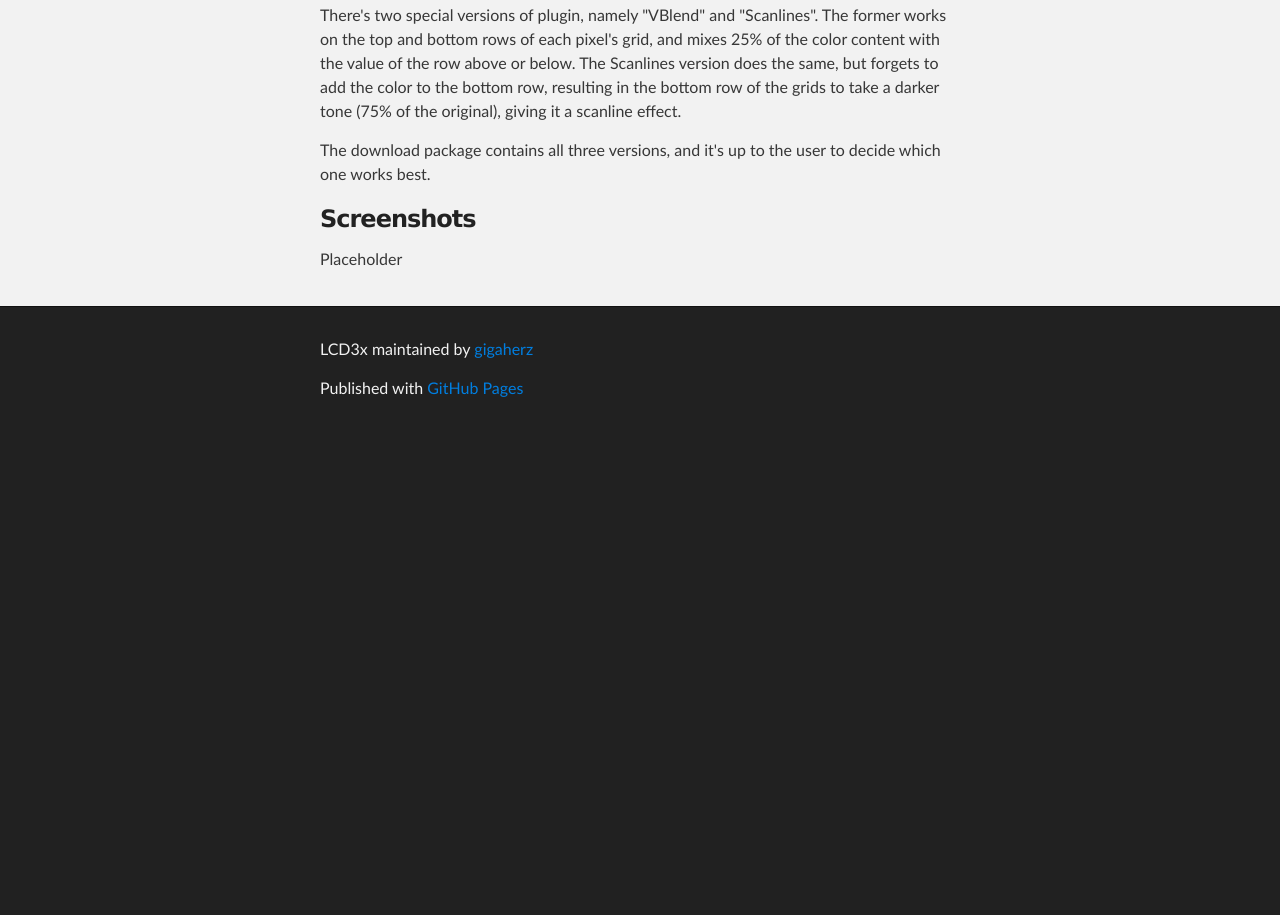
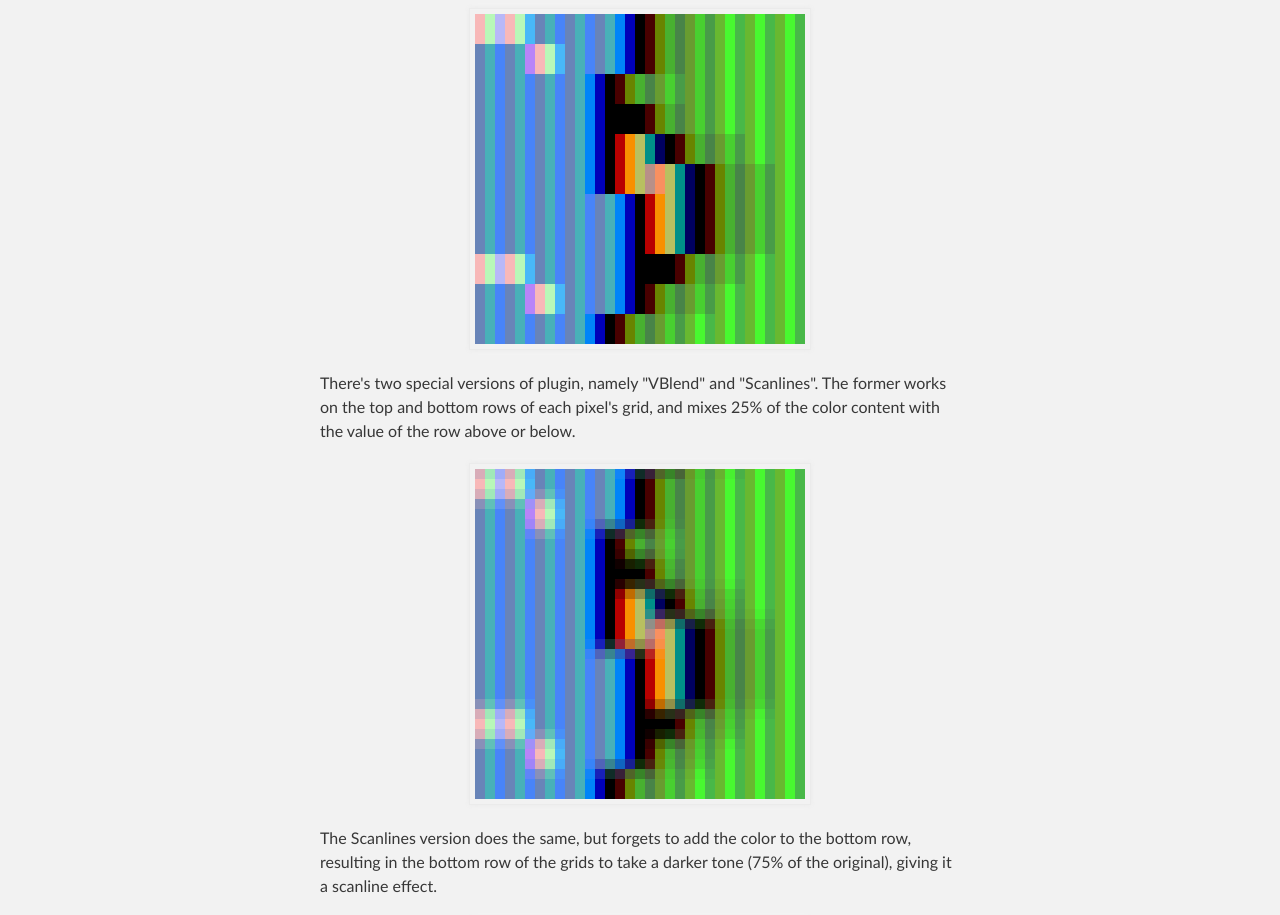
Before and after one commit to gigaherz/lcd3x, a plain HTML site: page index.html in a window 1280 px wide. Shown: the part 634-1549 px from the top of the page. Before the commit the page ends 1069 px from the top, so only its background shows below. Drawn offline with Linux system fonts and the light colour scheme.

Commit message:
Added screenshots to the page.

```diff
--- a/index.html
+++ b/index.html
@@ -41,13 +41,32 @@
 
 <p>Because just taking the component results in a loss of 66% of the brightness, the current code takes also 75% of the other color components. This results in a total of a 83% of the original brightness, but it loses 75% of the effect's depth. This 75% value was chosen empirically because it seemed the best balance between brightness and effect depth.</p>
 
-<p>There's two special versions of plugin, namely "VBlend" and "Scanlines". The former works on the top and bottom rows of each pixel's grid, and mixes 25% of the color content with the value of the row above or below. The Scanlines version does the same, but forgets to add the color to the bottom row, resulting in the bottom row of the grids to take a darker tone (75% of the original), giving it a scanline effect.</p>
+<p class="imgContainer"><img src="images/lcd3x_normal_close.png" alt="LCD3x Filter, Normal version" /></p>
+
+<p>There's two special versions of plugin, namely "VBlend" and "Scanlines". The former works on the top and bottom rows of each pixel's grid, and mixes 25% of the color content with the value of the row above or below.</p>
+
+<p class="imgContainer"><img src="images/lcd3x_vblend_close.png" alt="LCD3x Filter, Normal version" /></p>
+
+<p>The Scanlines version does the same, but forgets to add the color to the bottom row, resulting in the bottom row of the grids to take a darker tone (75% of the original), giving it a scanline effect.</p>
+
+<p class="imgContainer"><img src="images/lcd3x_scanlines_close.png" alt="LCD3x Filter, Normal version" /></p>
 
 <p>The download package contains all three versions, and it's up to the user to decide which one works best.</p>
 
 <h3>Screenshots</h3>
 
-<p>Placeholder</p>
+<p class="imgContainer"><img src="images/lcd3x_normal.png" alt="LCD3x Filter, Normal version" /><br/>
+LCD3x Filter, Normal version
+</p>
+
+<p class="imgContainer"><img src="images/lcd3x_vblend.png" alt="LCD3x Filter, VBlend version" /><br/>
+LCD3x Filter, Normal version
+</p>
+
+<p class="imgContainer"><img src="images/lcd3x_scanlines.png" alt="LCD3x Filter, Scanlines version" /><br/>
+LCD3x Filter, Normal version
+</p>
+
       </section>
     </div>
 
--- a/stylesheets/stylesheet.css
+++ b/stylesheets/stylesheet.css
@@ -146,10 +146,12 @@ strong {
 img {
   position: relative;
   margin: 0 auto;
-  max-width: 739px;
   padding: 5px;
   margin: 10px 0 10px 0;
   border: 1px solid #ebebeb;
+
+  margin-left: 0px auto;
+  margin-right: 0px auto;
 
   box-shadow: 0 0 5px #ebebeb;
   -webkit-box-shadow: 0 0 5px #ebebeb;
@@ -257,11 +259,18 @@ form {
   padding: 20px;
 }
 
-img {
-  width: 100%;
-  max-width: 100%;
+p.imgContainer {
+	text-align: center;
+	margin-top: 20px;
+	position: relative;
+	display: block;
+	left: -25%;
+	width: 150%;
 }
 
+p.imgContainer img {
+	margin: 0px;
+}
 /*******************************************************************************
 Full-Width Styles
 *******************************************************************************/
```
